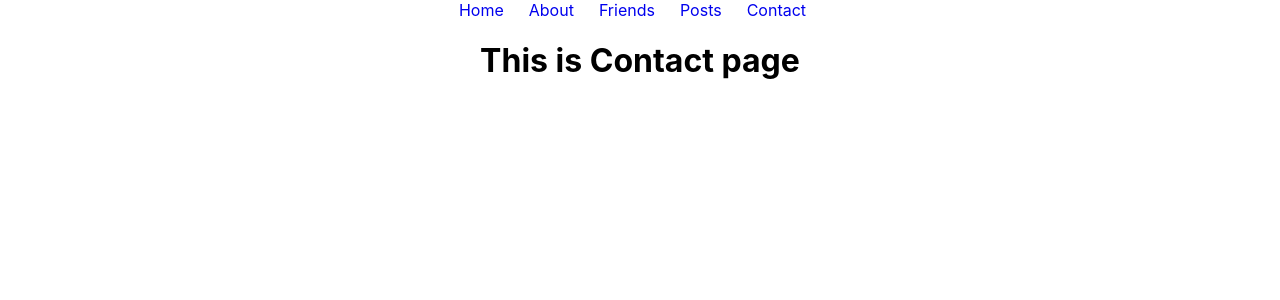
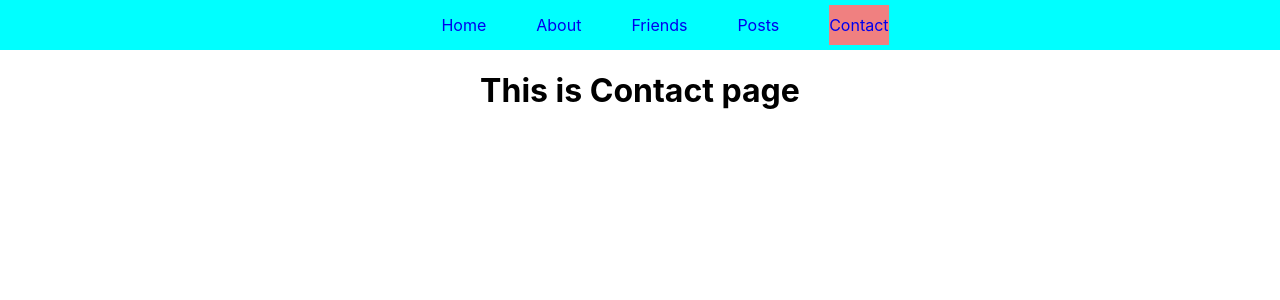
Before and after one commit to PulakBala/React, a React (Create React App) app in the folder explore-routes/: page /contact in a window 1280 px wide. Shown: the top 300 px of the page. Built offline with nearby package versions, Linux system fonts and the light colour scheme.

Commit message:
dynamic post load

```diff
--- a/explore-routes/src/App.js
+++ b/explore-routes/src/App.js
@@ -8,6 +8,7 @@ import Main from './Layout/Main';
 import Friends from './Components/Friends/Friends';
 import FriendDetails from './Components/FriendDetails/FriendDetails';
 import Posts from './Components/Posts/Posts';
+import PostDetailsShow from './Components/PostDetailsShow/PostDetailsShow';
 
 function App() {
   const router = createBrowserRouter([
@@ -36,6 +37,13 @@ function App() {
             return fetch('https://jsonplaceholder.typicode.com/posts')
           },
           element: <Posts></Posts>
+        },
+        {
+          path: 'post/:postId',
+          loader: async ({params}) =>{
+            return fetch(`https://jsonplaceholder.typicode.com/posts/${params.postId}`)
+          },
+          element: <PostDetailsShow></PostDetailsShow>
         }
       ]
     },
--- /dev/null
+++ b/explore-routes/src/Components/Header/Header.css
@@ -0,0 +1,19 @@
+.header{
+    background-color: aqua;
+    width: auto;
+    height: 50px;
+}
+.header a{
+    margin-left: 50px;
+    text-decoration: none;
+    line-height: 50px;
+}
+.header a:hover{
+    color: white;
+    background-color: black;
+    padding: 10px 0px;
+}
+.active {
+    background-color: lightcoral;
+    padding: 10px 0px;
+}
--- a/explore-routes/src/Components/Header/Header.js
+++ b/explore-routes/src/Components/Header/Header.js
@@ -1,14 +1,14 @@
 import React from 'react';
-import { Link } from 'react-router-dom';
-import '../css/header.css'
+import { NavLink } from 'react-router-dom';
+import './Header.css'
 const Header = () => {
     return (
         <div className='header'>
-            <Link to='/home'>Home</Link>
-            <Link to='/about'>About</Link>
-            <Link to='/friends'>Friends</Link>
-            <Link to='/posts'>Posts</Link>
-            <Link to='/contact'>Contact</Link>
+            <NavLink className={({isActive}) => isActive ? 'active': undefined} to='/home'>Home</NavLink>
+            <NavLink to='/about'>About</NavLink>
+            <NavLink to='/friends'>Friends</NavLink>
+            <NavLink to='/posts'>Posts</NavLink>
+            <NavLink to='/contact'>Contact</NavLink>
         </div>
     );
 };
--- /dev/null
+++ b/explore-routes/src/Components/PostDetailsShow/PostDetailsShow.css
@@ -0,0 +1,13 @@
+.post-detials-show{
+    width: 50%;
+    height: auto;
+    border: 2px solid red;
+    border-radius: 10px;
+    margin: 0;
+    position: absolute;
+    top: 50%;
+    left: 50%;
+    transform: translate(-50%, -50%);
+    padding: 20px 0;
+
+}
--- /dev/null
+++ b/explore-routes/src/Components/PostDetailsShow/PostDetailsShow.js
@@ -0,0 +1,21 @@
+import React from 'react';
+import { useLoaderData, useNavigate } from 'react-router-dom';
+import './PostDetailsShow.css'
+const PostDetailsShow = () => {
+    const post = useLoaderData();
+    const nevigate = useNavigate()
+    const handleNavigate = () => {
+        nevigate(`/friend/${post.userId}`)
+    }
+    return (
+        <div className='post-detials-show'>
+            <h2>Post Details Show Content</h2>
+            <h4>Id Number : {post.id}</h4>
+            <h3>Headline : {post.title}</h3>
+            <h4>Summery : {post.body}</h4>
+            <button onClick={handleNavigate}>Get the Author</button>
+        </div>
+    );
+};
+
+export default PostDetailsShow;
```
